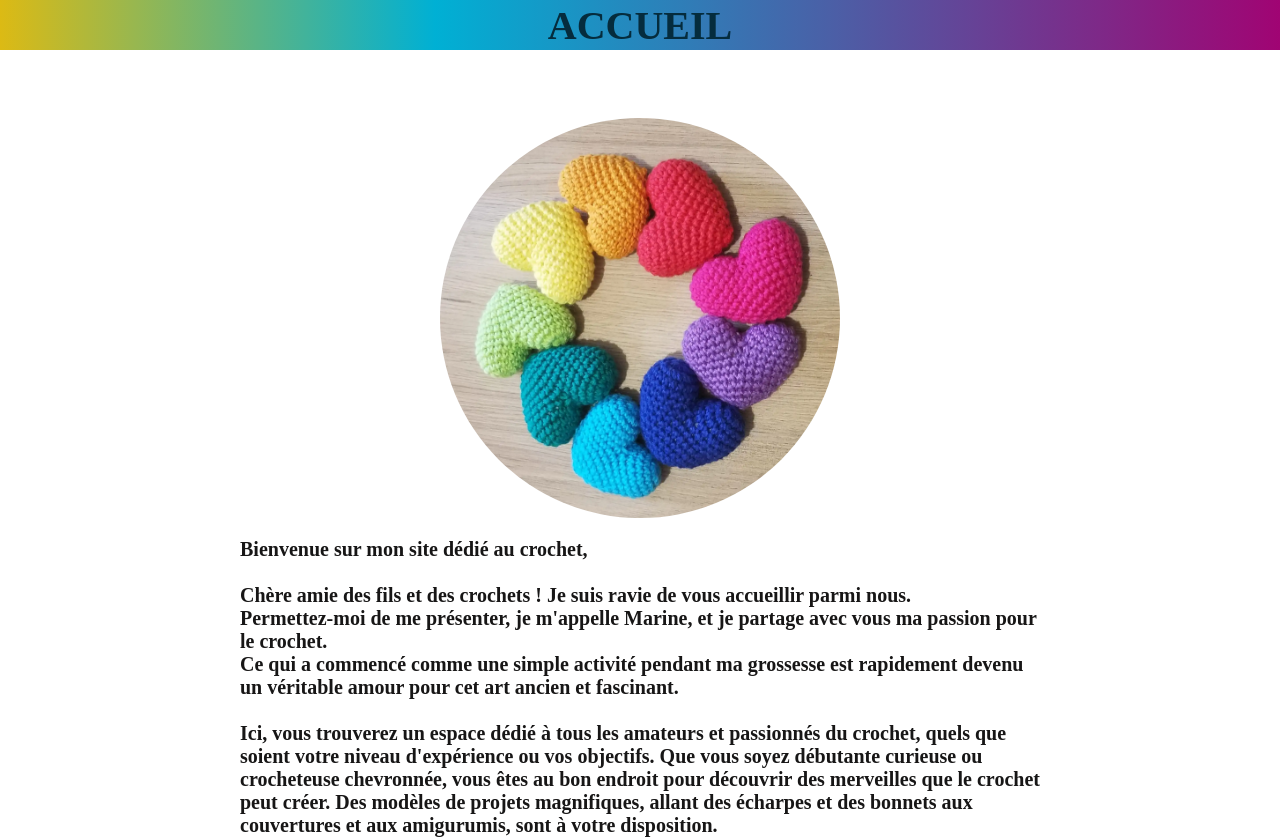
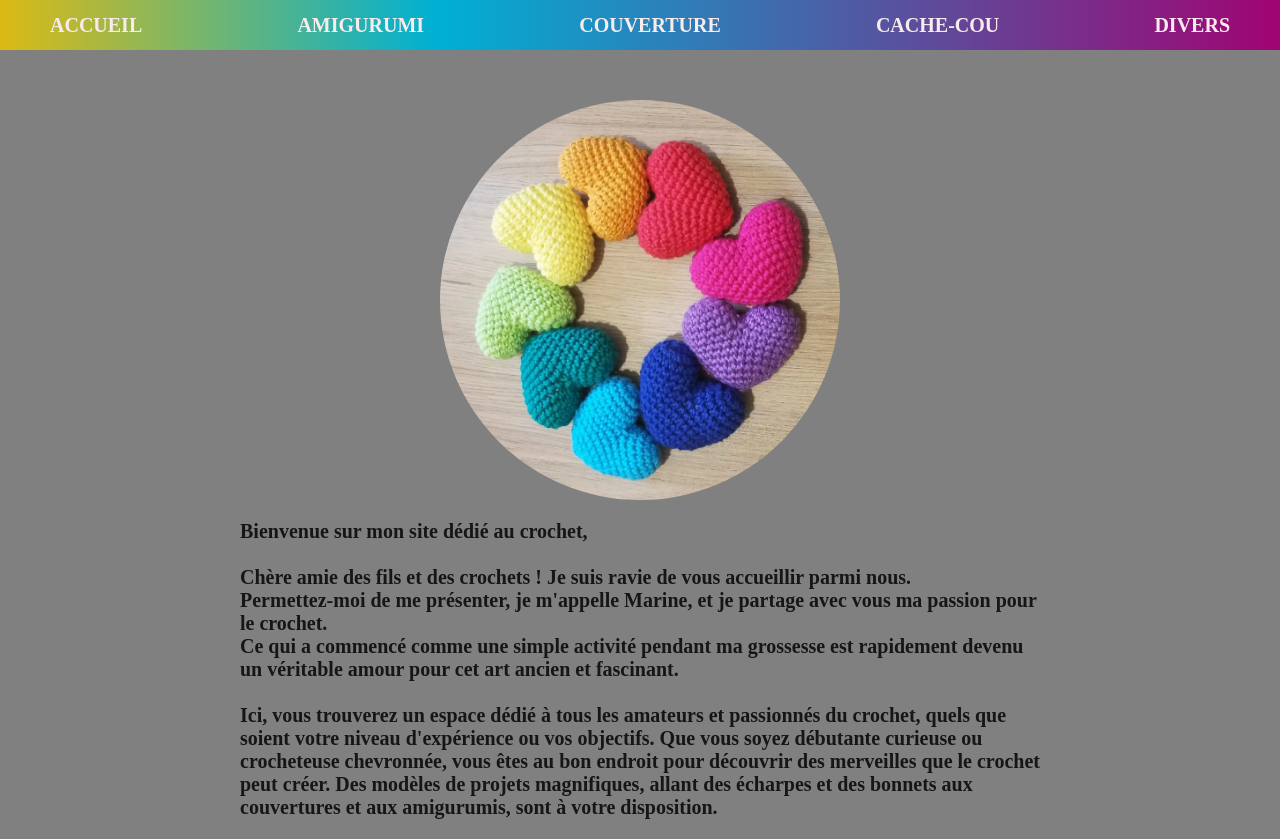
Before and after one commit to thimibka/crochets, a React (Vite) app: page / in a window 1280 px wide. Shown: the top 839 px of the page. Built offline with nearby package versions, Linux system fonts and the light colour scheme.

Commit message:
z-index nav bar and link whith color

```diff
--- a/src/App.jsx
+++ b/src/App.jsx
@@ -16,19 +16,19 @@ import Decoration from "./Pages/Decoration";
 // import image from "../src/assets/fond-ecran/cf.jpeg";
 import ScrollToTop from "./components/ScrollToTop";
 import Menu from "./components/Menu";
-import Navbar from "./components/Navbar";
+
 export default function App() {
   return (
     <>
       <Menu />
-      <Navbar />
+
 
       {/* <div className="background" style={{ backgroundImage: `url(${image})` }}> */}
       <Routes>
         <Route path="/" element={<Home />} />
         <Route path="/amigurumi" element={<Amigurumi />} />
-        <Route path="/plaid-couverture" element={<PlaidCoverage />} />
-        <Route path="/echarpe-cachecou-chale" element={<NeckCover />} />
+        <Route path="/couverture" element={<PlaidCoverage />} />
+        <Route path="/cachecou" element={<NeckCover />} />
         <Route path="/divers" element={<Divers />} />
         <Route path="/divers/porte-clef" element={<KeyRing />} />
         <Route path="/divers/chausson-bb" element={<BabySlipper />} />
--- a/src/components/Menu/index.jsx
+++ b/src/components/Menu/index.jsx
@@ -2,13 +2,37 @@ import { NavLink } from "react-router-dom";
 
 const Menu = () => {
   return (
+    <>
       <div className="Menu">
+        <div className="orgaLink">
           <div className="decolinkMenu">
             <NavLink to="/" className="acceuil">
               ACCUEIL
             </NavLink>
           </div>
         </div>
+        <div className="decolinkMenu">
+          <NavLink to="amigurumi" className="amigurumi">
+            AMIGURUMI
+          </NavLink>
+        </div>
+        <div className="decolinkMenu">
+          <NavLink to="couverture" className="couverture">
+            COUVERTURE
+          </NavLink>
+        </div>
+        <div className="decolinkMenu">
+          <NavLink to="cachecou" className="cache-cou">
+            CACHE-COU
+          </NavLink>
+        </div>
+        <div className="decolinkMenu">
+          <NavLink to="divers" className="divers">
+            DIVERS
+          </NavLink>
+        </div>
+      </div>
+    </>
   );
 };
 
--- a/src/components/Navbar/index.jsx
+++ /dev/null
@@ -1,39 +0,0 @@
-import { NavLink } from "react-router-dom";
-const Navbar = () => {
-  return (
-    <>
-      <div className="Navbar">
-        <div className="decoLinkNavbar">
-          <NavLink
-            to="amigurumi"
-            className={(nav) => (nav.isActive ? "nav-active" : "")}
-          >
-            AMIGURUMI
-          </NavLink>
-
-          <NavLink
-            to="plaid-couverture"
-            className={(nav) => (nav.isActive ? "nav-active" : "")}
-          >
-            PLAID / COUVERTURE
-          </NavLink>
-
-          <NavLink
-            to="echarpe-cachecou-chale"
-            className={(nav) => (nav.isActive ? "nav-active" : "")}
-          >
-            ECHARPE/CACHE-COU/CHALE
-          </NavLink>
-
-          <NavLink
-            to="divers"
-            className={(nav) => (nav.isActive ? "nav-active" : "")}
-          >
-            DIVERS
-          </NavLink>
-        </div>
-      </div>
-    </>
-  );
-};
-export default Navbar;
--- a/src/styles/components/_menu.scss
+++ b/src/styles/components/_menu.scss
@@ -1,7 +1,7 @@
 .Menu {
   font-size: 40px;
   display: flex;
-  justify-content: center;
+  justify-content: space-between;
   list-style: none;
   background: linear-gradient(
     90deg,
@@ -10,21 +10,29 @@
     rgba(160, 4, 115, 1) 100%
   );
   position: fixed;
-  top: 0;
+
   width: 100%;
   height: 50px;
+  z-index: 1;
 }
 a {
   // color: #dcb253;
-  color: #052c3d;
+  color: #f9ebeb;
   text-decoration: none;
   font-family: "Times New Roman", Times, serif;
   font-weight: bold;
+  font-size: 20px;
 }
 .decolinkMenu {
   display: flex;
   justify-content: center;
   align-items: center;
+  margin-right: 50px;
+  margin-left: 50px;
+}
+.orgaLink {
+  display: flex;
+  flex-direction: row;
 }
 
 @media (max-width: 390px) {
--- a/src/styles/pages/_general.scss
+++ b/src/styles/pages/_general.scss
@@ -58,7 +58,10 @@
   z-index: 1;
   display: block;
 }
-.a{
+.a {
   display: flex;
   flex-direction: column;
 }
+body {
+  background-color: gray;
+}
--- a/src/styles/pages/_page-home.scss
+++ b/src/styles/pages/_page-home.scss
@@ -28,7 +28,6 @@
 
       color: rgb(23, 22, 22);
       font-weight: bold;
-      text-shadow: 2px 1px 2px white;
     }
   }
 }
```
Lines whose indentation alone changed are shown as unchanged.
